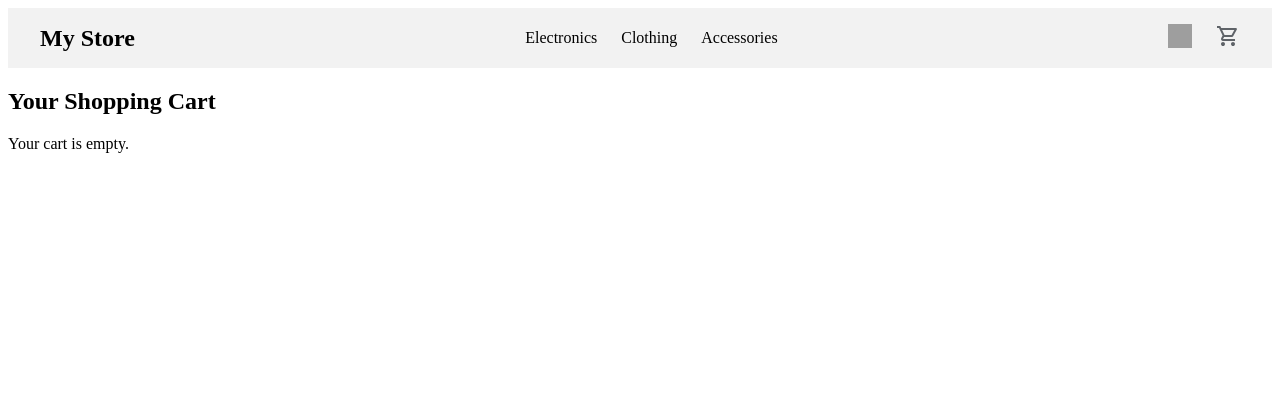
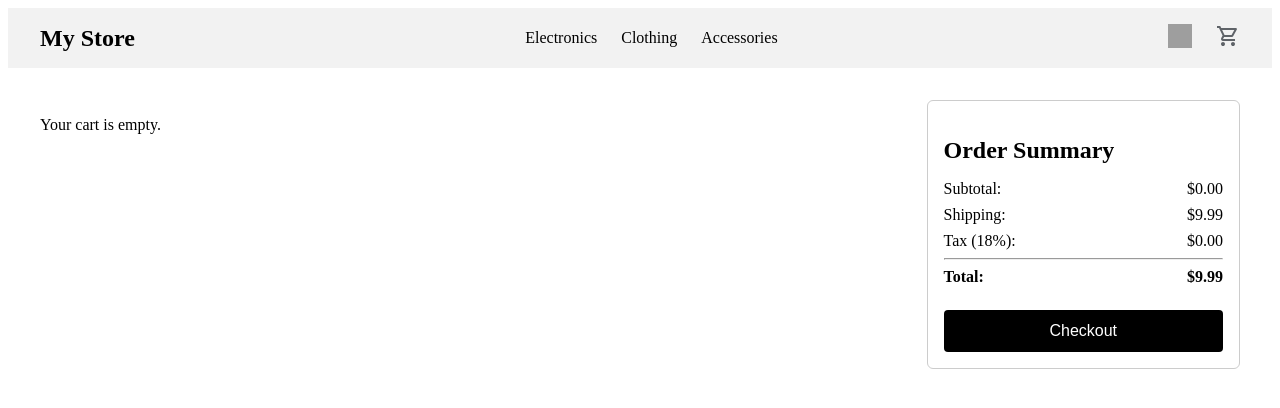
Before and after one commit to rgmt88/TOP-Shopping-Cart, a React (Vite) app: page /cart in a window 1280 px wide. Shown: the top 408 px of the page. Built offline with nearby package versions, Linux system fonts and the light colour scheme; grey boxes are pictures that could not be loaded.

Commit message:
Add CartPage component with full cart functionality (update quantity, remove items, calculate totals, and order summary)

```diff
--- a/src/App.jsx
+++ b/src/App.jsx
@@ -2,6 +2,7 @@ import { useState } from 'react';
 import { BrowserRouter as Router, Routes, Route } from 'react-router-dom';
 import NavBar from "./NavBar"
 import ProductPage from './ProductPage';
+import CartPage from './CartPage';
 
 function App() {
 
@@ -39,9 +40,24 @@ function App() {
     });
   };
 
+  // Update Quantity in the cart
+  const updateItemQuantity = (itemId, newQuantity) => {
+    setCartItems(prevItems =>
+      prevItems.map(item =>
+        item.id === itemId ? { ...item, quantity: newQuantity } : item
+      )
+    );
+  };
+
+  // Remove Item from the cart
+  const removeItem = (itemId) => {
+    setCartItems(prevItems => prevItems.filter(item => item.id !== itemId));
+  };
+
   // Calculate total items in the cart
   const cartCount = cartItems.reduce((total, item) => total + item.quantity, 0);
-  console.log(cartItems);
+
+
   return (
     <Router>
       <NavBar cartCount={cartCount} />
@@ -79,36 +95,24 @@ function App() {
 
         <Route
           path="/accessories"
-          element={<ProductPage category={ "jewelery" } onAddToCart={ handleAddToCart }/>}
+          element={
+            <div>
+              <h2>Accessories Page</h2>
+              {<ProductPage category={ "jewelery" } onAddToCart={ handleAddToCart }/>}
+            </div>
+          }
         />
 
-        {/* Cart page example */}
         <Route
          path="/cart"
          element={
-          <div>
-            <h2>Your Shopping Cart</h2>
-            {cartItems.length > 0 ? (
-              <ul>
-                {cartItems.map(item => (
-                  <li key={item.id}>
-                    <img
-                      src={item.image}
-                      alt={item.title}
-                      style={{ width: '50px', heigh: '50px' }}
-                    />
-                    <div>
-                      <strong>{item.title}</strong> - ${item.price} x{' '}
-                      {item.quantity}
-                    </div>
-                    <p>{item.shortDesc}</p>
-                  </li>
-                ))}
-              </ul>
-            ) : (
-              <p>Your cart is empty.</p>
-            )}
-          </div>
+          <CartPage
+            cartItems={cartItems}
+            updateItemQuantity={updateItemQuantity}
+            removeItem={removeItem}
+            shipping={9.99}
+            taxRate={0.18}
+          />
          }
         />
 
--- /dev/null
+++ b/src/CartPage.jsx
@@ -0,0 +1,222 @@
+import styled from 'styled-components';
+
+// Left area container (cart items)
+const CartContainer = styled.div`
+    flex: 3;
+    margin-right: 2rem;
+`;
+
+// Right area container (summary)
+const SummaryContainer = styled.div`
+    flex: 1;
+    border: 1px solid #ccc;
+    border-radius: 6px;
+    padding: 1rem;
+    height: fit-content;
+`;
+
+// Main wrapper for cart page
+const CartPageWrapper = styled.div`
+    display: flex;
+    gap: 1rem;
+    padding: 2rem;
+    align-items: flex-start;
+`;
+
+// Individual cart item row
+const CartItemRow = styled.div`
+    display: grid;
+    grid-template-columns: 80px 2fr 1fr 1fr 50px;
+    /* Image, product details, price, quantity, total, delete */
+    grid-template-areas:
+        "image title price qty remove"
+        "image desc price qty remove";
+    gap: 1rem;
+    padding: 1rem 0;
+    border-bottom: 1px solid #ddd;
+    align-items: center;
+`;
+
+// Image
+const CartItemImage = styled.img`
+    grid-area: image;
+    width: 80px;
+    height: 80px;
+    object-fit: contain;
+`;
+
+// Title
+const CartItemTitle = styled.div`
+    grid-area: title;
+    font-weight: bold;
+`;
+
+// Description
+const CartItemDesc = styled.div`
+    grid-area: desc;
+    font-size: 0.9rem;
+    color: #666;
+`;
+
+// Price
+const CartItemPrice = styled.div`
+    grid-area: price;
+    font-weight: bold;
+`;
+
+// Quantity input
+const CartItemQty = styled.input`
+    width: 60px;
+    padding: 0.25rem;
+    grid-area: qty;
+`;
+
+// Delete button
+const DeleteButton = styled.button`
+    grid-area: remove;
+    background: none;
+    border: none;
+    cursor: pointer;
+    font-size: 1.2rem;
+    color: #888;
+    &:hover {
+        color: #000;
+    }
+`;
+
+// Row total
+const CartItemTotal = styled.div`
+    grid-column: 4;
+    justify-self: end;
+    font-weight: bold;
+    margin-top: -2.2rem;
+`;
+
+// Summary items
+const SummaryTitle = styled.h2`
+    margin-bottom: 1rem;
+`;
+
+const SummaryRow = styled.div`
+    display: flex;
+    justify-content: space-between;
+    margin: 0.5rem 0;
+`;
+
+// Checkout button
+const CheckoutButton = styled.button`
+    margin-top: 1rem;
+    width: 100%;
+    background-color: #000;
+    color: #fff;
+    padding: 0.75rem;
+    font-size: 1rem;
+    border: none;
+    border-radius: 4px;
+    cursor: pointer;
+
+    &:hover {
+        background-color: #333;
+    }
+`;
+
+function CartPage({
+    cartItems=[],
+    updateItemQuantity,
+    removeItem,
+    shipping = 9.99,
+    taxRate = 0.18
+}) {
+    // Calculate subtotal
+    const subtotal = cartItems.reduce((acc, item) => {
+        return acc + item.price * item.quantity;
+    }, 0);
+
+    // Tax
+    const tax = subtotal * taxRate;
+
+    // Total
+    const total = subtotal + shipping + tax;
+
+    // Render
+    return (
+        <CartPageWrapper>
+            {/* Left side: Cart Items */}
+            <CartContainer>
+                {cartItems.length === 0 ? (
+                    <p>Your cart is empty.</p>
+                ): (
+                    cartItems.map(item => (
+                        <div key={item.id} style={{ position: 'relative' }}>
+                            <CartItemRow>
+                                {/* Product image */}
+                                <CartItemImage src={item.image} alt={item.title} />
+
+                                {/* Title */}
+                                <CartItemTitle>{item.title}</CartItemTitle>
+
+                                {/* Description */}
+                                <CartItemDesc>{item.shortDesc}</CartItemDesc>
+
+                                {/* Price */}
+                                <CartItemPrice>${item.price}</CartItemPrice>
+
+                                {/* Quantity */}
+                                <CartItemQty
+                                    type="number"
+                                    min="1"
+                                    value={item.quantity}
+                                    onChange={e => {
+                                        const newQty = parseInt(e.target.value) || 1;
+                                        updateItemQuantity(item.id, newQty);
+                                    }}
+                                />
+
+                                {/* Delete Button */}
+                                <DeleteButton onClick={() => removeItem(item.id)}>
+                                    &times;
+                                </DeleteButton>
+                            </CartItemRow>
+
+                            {/* Row Total (P x Q) */}
+                            <CartItemTotal>
+                                ${(item.price * item.quantity).toFixed(2)}
+                            </CartItemTotal>
+                        </div>
+                    ))
+                )}
+            </CartContainer>
+
+            {/* Right side: Summary */}
+            <SummaryContainer>
+                <SummaryTitle>Order Summary</SummaryTitle>
+
+                <SummaryRow>
+                    <span>Subtotal:</span>
+                    <span>${subtotal.toFixed(2)}</span>
+                </SummaryRow>
+
+                <SummaryRow>
+                    <span>Shipping:</span>
+                    <span>${shipping.toFixed(2)}</span>
+                </SummaryRow>
+
+                <SummaryRow>
+                    <span>Tax ({(taxRate * 100).toFixed(0)}%):</span>
+                    <span>${tax.toFixed(2)}</span>
+                </SummaryRow>
+
+                <hr />
+
+                <SummaryRow style={{ fontWeight: 'bold' }}>
+                    <span>Total:</span>
+                    <span>${total.toFixed(2)}</span>
+                </SummaryRow>
+
+                <CheckoutButton>Checkout</CheckoutButton>
+            </SummaryContainer>
+        </CartPageWrapper>
+    );
+}
+
+export default CartPage;
```
